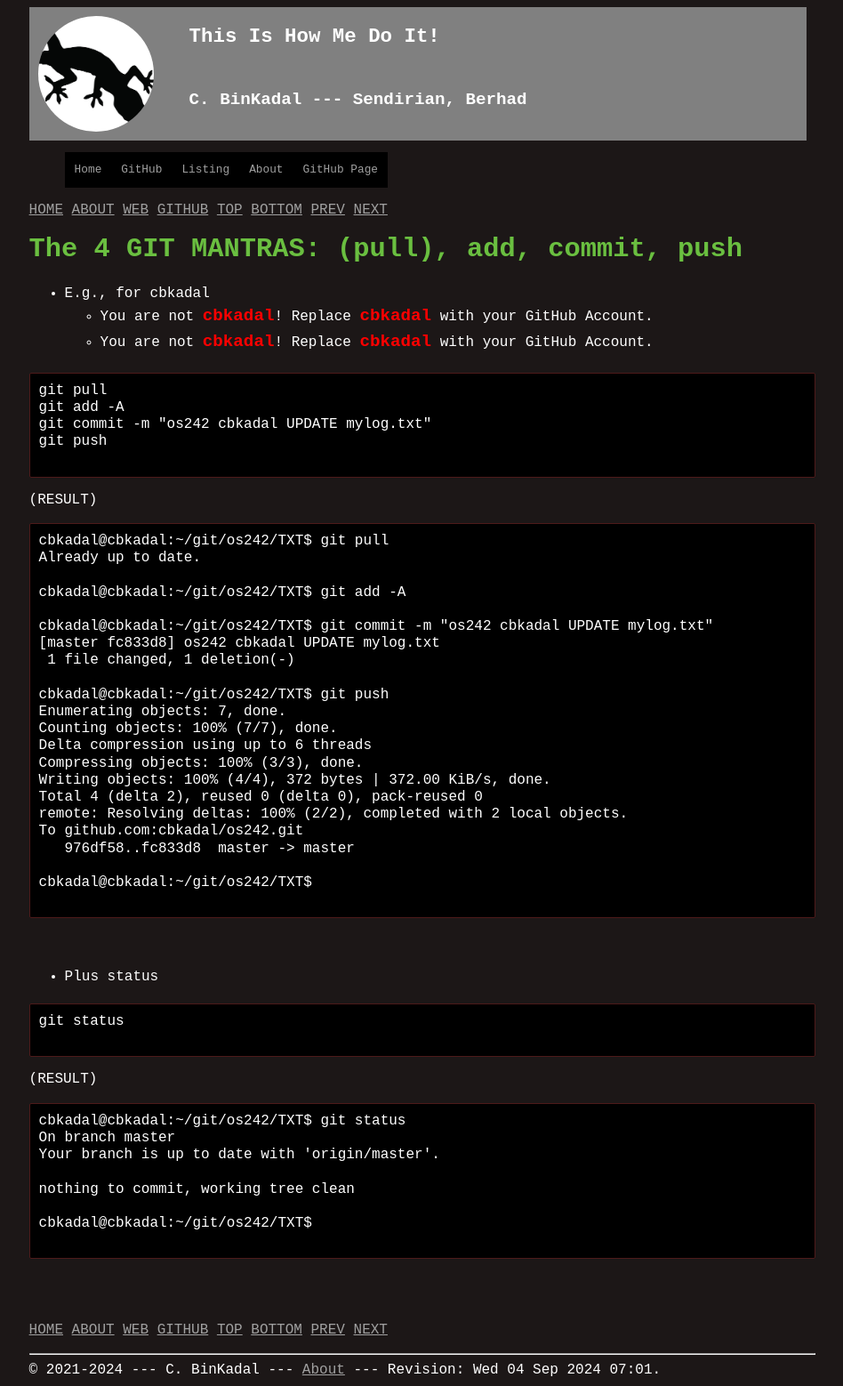
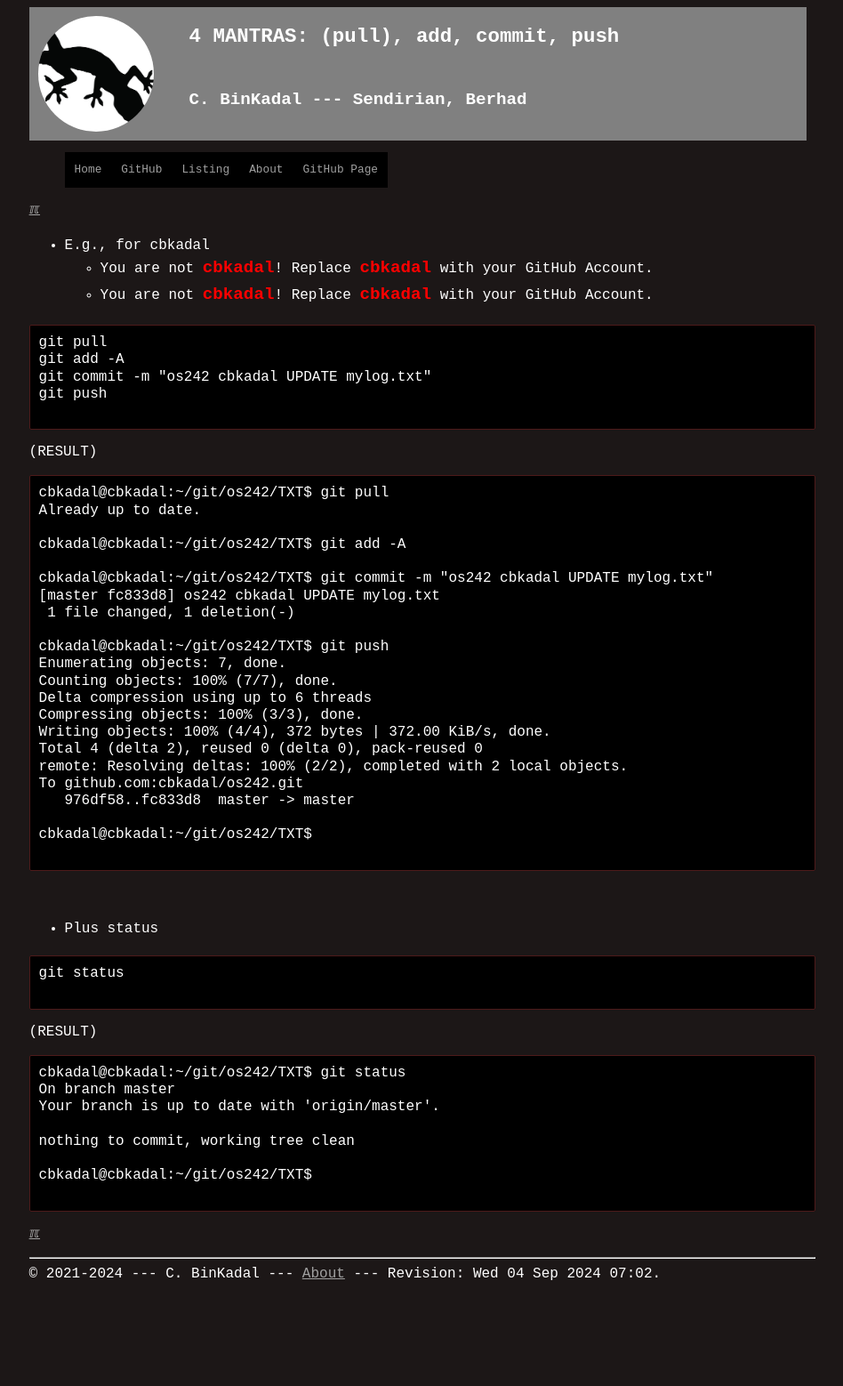
Before and after one commit to os2xx/doit, a Jekyll site: the page built from 047.md, in a window 1280 px wide. Shown: the whole page at 89% size, without its empty margins (165-1113 px from the left). Built offline with Jekyll 4.4.1, drawn with Linux system fonts in a browser that asks for light colours; after the commit the page ends 1450 px from its top, so only the background shows below that.

Commit message:
modified:   047.md

````diff
--- a/047.md
+++ b/047.md
@@ -1,15 +1,12 @@
 ---
+title:  "4 MANTRAS: (pull), add, commit, push"
+description:
+   4 MANTRAS (pull), add, commit, push
+tagline:
+   git
 ---
-[HOME](index.md)
-[ABOUT](README.md)
-[WEB](https://osp4diss.vlsm.org/)
-[GITHUB](https://github.com/os2xx/osp4diss)
-[TOP](#)
-[BOTTOM](#endofpage)
-[PREV](osp-114.md)
-[NEXT](index.md#idx05)
 
-# The 4 GIT MANTRAS: (pull), add, commit, push
+[&#x213C;](#idxXXX)<br id="idx000">
 
 * E.g., for cbkadal
   * You are not <span style="color:red; font-weight:bold; font-size:larger;">cbkadal</span>!
@@ -74,14 +71,4 @@
 
 ```
 
-
-<br id="endofpage"><br>
-
-[HOME](index.md)
-[ABOUT](README.md)
-[WEB](https://osp4diss.vlsm.org/)
-[GITHUB](https://github.com/os2xx/osp4diss)
-[TOP](#)
-[BOTTOM](#endofpage)
-[PREV](osp-113.md)
-[NEXT](index.md#idx05)
+[&#x213C;](#)<br id="idxXXX">
--- a/_config.yml
+++ b/_config.yml
@@ -1,4 +1,4 @@
-version:          "Wed 04 Sep 2024 07:01"
+version:          "Wed 04 Sep 2024 07:02"
 copyright:        "2021-2024"
 title:            "This Is How Me Do It!"
 author:           "C. BinKadal"
````
Also changed, not shown: 004.md (+1 -1 lines).
